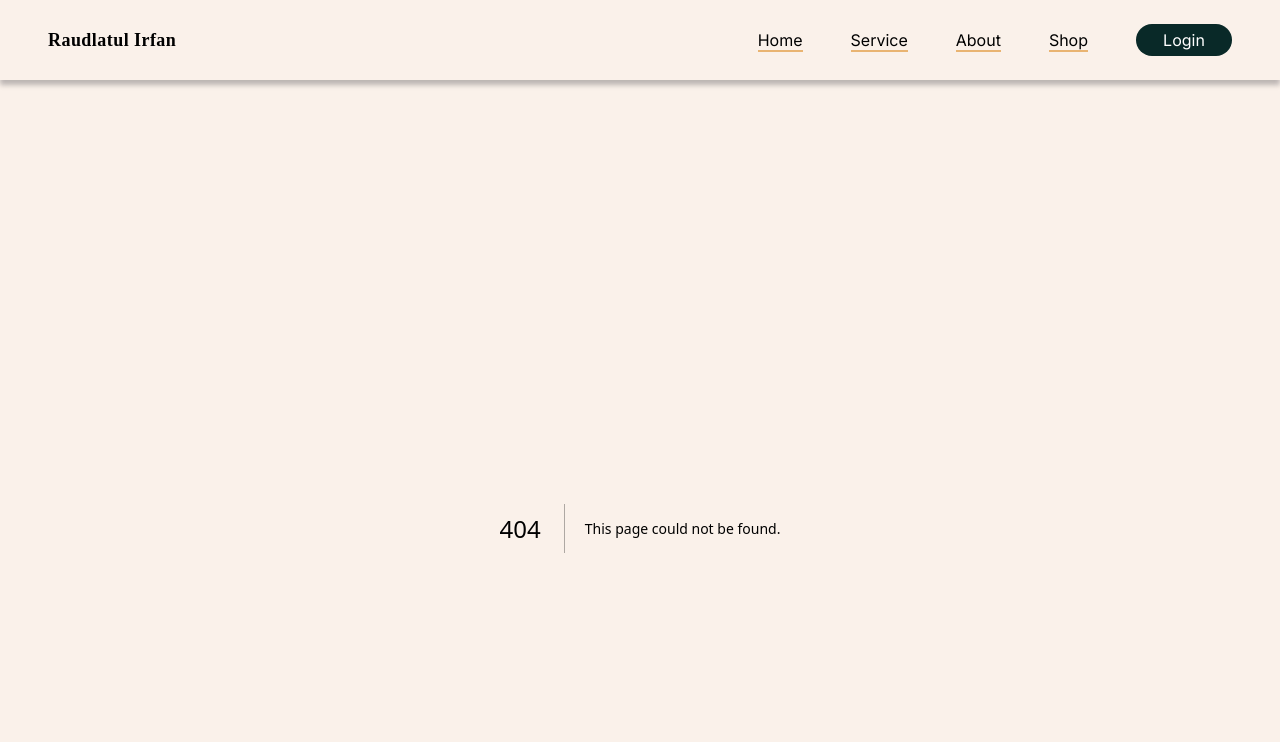
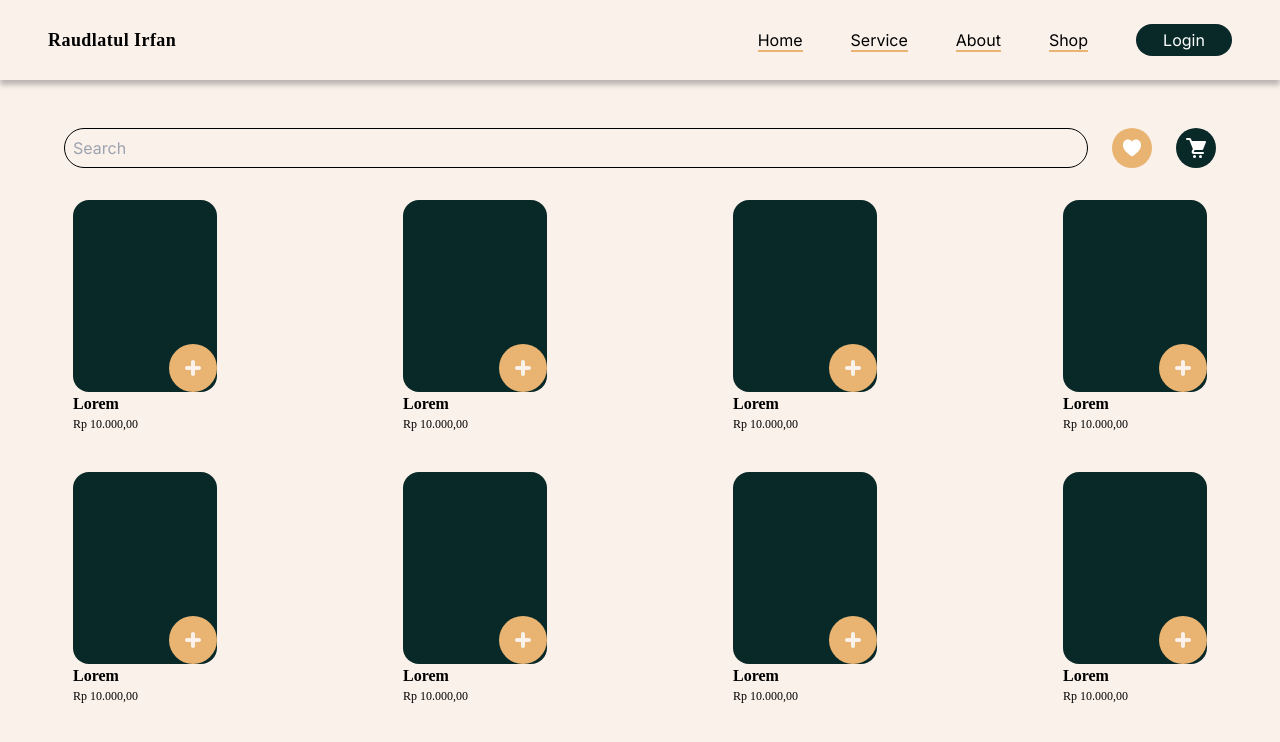
Before and after one commit to michaeltio/raudlatul_dummy, a Next.js app in the folder client/: page /shop in a window 1280 px wide. Before the commit this address had no page. Shown: the top 742 px of the page. Built offline with nearby package versions, Linux system fonts and the light colour scheme.

Commit message:
Components

```diff
--- a/client/src/app/admin/order/page.jsx
+++ b/client/src/app/admin/order/page.jsx
@@ -1,7 +1,7 @@
 import React from "react";
 import Image from "next/image";
 import Rating from "@/components/rating/Rating";
-import Adorder from "@/components/adminOrder/Adorder";
+import Adorder from "@/components/admin-order/Adorder";
 
 export default function AdminOrder() {
   return (
--- a/client/src/app/admin/process/page.jsx
+++ b/client/src/app/admin/process/page.jsx
@@ -1,7 +1,7 @@
 import React from "react";
 import Image from "next/image";
 import Rating from "@/components/rating/Rating";
-import Adorder from "@/components/adminOrder/Adorder";
+import Adorder from "@/components/admin-order/Adorder";
 
 export default function AdminProcess() {
   return (
--- a/client/src/app/page.jsx
+++ b/client/src/app/page.jsx
@@ -1,6 +1,14 @@
 "use client";
 import React, { useEffect, useState } from "react";
 import apiClient from "@/api/apiClient";
+import ShopCard from "@/components/shop/ShopCard";
+import Adrating from "@/components/admin-rating/Adrating";
+import TopValue from "@/components/service/TopValue";
+import Rating from "@/components/rating/Rating";
+import Adorder from "@/components/admin-order/Adorder";
+import Order from "@/components/order/Order";
+import Sent from "@/components/sent/Sent";
+import SearchBar from "@/components/search-bar/SearchBar";
 
 export default function Home() {
   useEffect(() => {
@@ -19,6 +27,14 @@ export default function Home() {
   return (
     <>
       <section>Test</section>
+      <ShopCard />
+      <Adorder p1="1" p2="2" p3="3" p4="4" p5="5" p6="6" p7="7" />
+      <Adrating />
+      <Order img="" title="Test" p1="1" p2="2" p3="3" />
+      <Rating />
+      <Sent img="" title="Test" p1="1" p2="2" p3="3" />
+      <TopValue />
+      <SearchBar />
     </>
   );
 }
--- /dev/null
+++ b/client/src/app/shop/page.jsx
@@ -0,0 +1,15 @@
+import SearchBar from "@/components/search-bar/SearchBar";
+import ShopCard from "@/components/shop/ShopCard";
+
+export default function Shop() {
+  return (
+    <div className="w-screen">
+      <SearchBar />
+      <div className="mt-8 grid grid-cols-4 place-items-center gap-10">
+        {[1, 2, 3, 4, 5, 6, 7, 8, 9, 10, 11, 12, 13, 14, 15].map((item) => (
+          <ShopCard key={item} />
+        ))}
+      </div>
+    </div>
+  );
+}
--- /dev/null
+++ b/client/src/components/search-bar/SearchBar.jsx
@@ -0,0 +1,29 @@
+import Image from "next/image";
+
+export default function SearchBar() {
+  return (
+    <div className="flex w-full flex-row gap-6 px-16">
+      <input
+        type="text"
+        placeholder="Search"
+        className="h-10 w-full rounded-full border border-black bg-transparent p-2"
+      />
+      <div className="aspect-square h-10 rounded-full bg-[#E9B472]">
+        <Image
+          src="/svg/icon/love.svg"
+          width={100}
+          height={100}
+          className="w-full p-2"
+        />
+      </div>
+      <div className="aspect-square h-10 rounded-full bg-[#092928]">
+        <Image
+          src="/svg/icon/cart.svg"
+          width={100}
+          height={100}
+          className="w-full p-2"
+        />
+      </div>
+    </div>
+  );
+}
--- /dev/null
+++ b/client/src/components/shop/ShopCard.jsx
@@ -0,0 +1,20 @@
+import Image from "next/image";
+
+export default function ShopCard() {
+  return (
+    <div className="font-ptserif">
+      <div className="flex aspect-[3/4] w-36 items-end justify-end rounded-2xl bg-[#092928]">
+        <div className="aspect-square w-12 rounded-full bg-[#E9B472]">
+          <Image
+            src="/svg/icon/plus.svg"
+            width={100}
+            height={100}
+            className="w-full p-4"
+          />
+        </div>
+      </div>
+      <h1 className="font-semibold">Lorem</h1>
+      <p className="text-xs">Rp 10.000,00</p>
+    </div>
+  );
+}
```
Also changed, not shown: client/public/svg/icon/cart.svg, client/public/svg/icon/love.svg, client/src/components/admin-order/Adorder.jsx (renamed from client/src/components/adminOrder/Adorder.jsx), client/src/components/admin-rating/Adrating.jsx (renamed from client/src/components/adminRating/Adrating.jsx).
